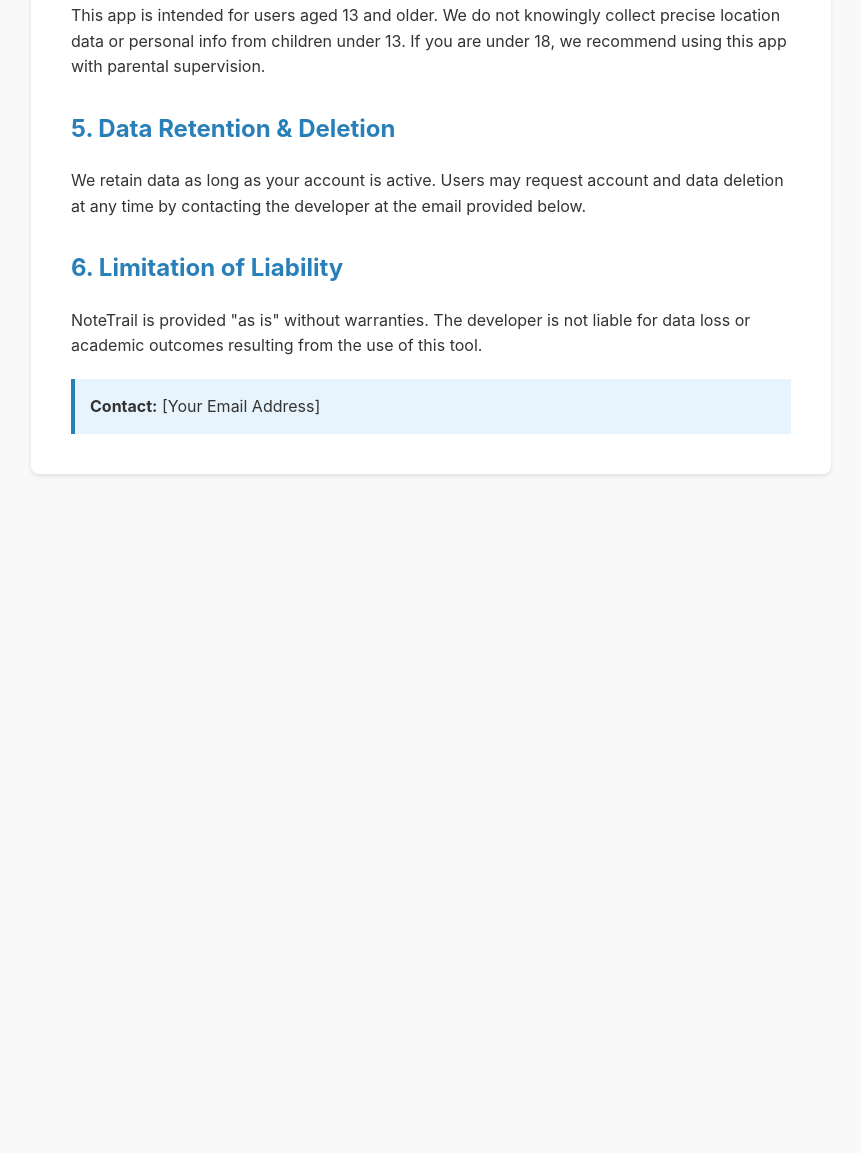
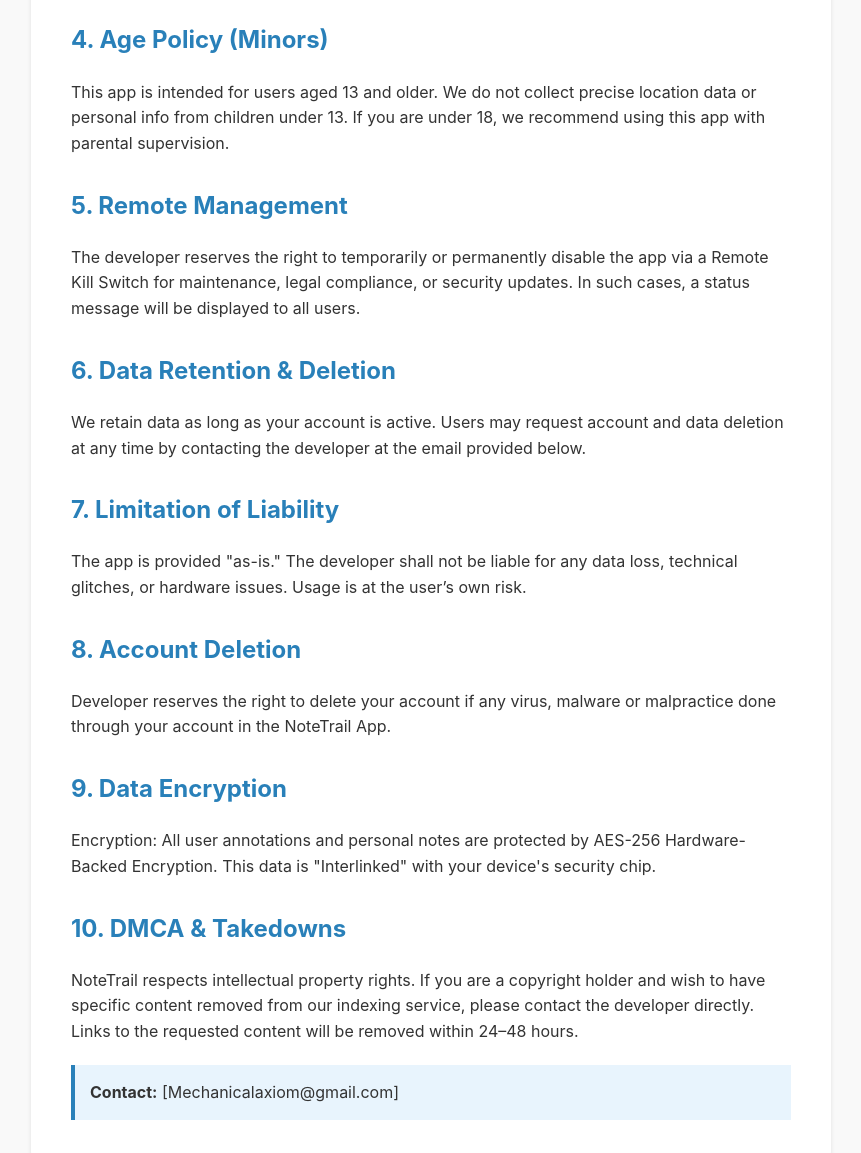
Before and after one commit to Hackeeeeee/Notetrail-legal, a plain HTML site: page index.html in a window 1280 px wide. Shown: the part 901-2054 px from the top of the page, without its empty margins (209-1070 px from the left). Before the commit the page ends 1415 px from the top, so only its background shows below. Drawn offline with Linux system fonts and the light colour scheme.

Commit message:
Revise privacy policy with additional sections
Updated privacy policy to include developer access, remote management, and data encryption details. Adjusted liability and account deletion sections for clarity.

```diff
--- a/index.html
+++ b/index.html
@@ -18,7 +18,8 @@
         <h1>Privacy Policy</h1>
         <p class="last-updated">Effective Date: May 14, 2026</p>
 
-        <p>NoteTrail ("the App") is developed as a non-commercial educational tool. This policy outlines our commitment to protecting user privacy, specifically for students preparing for IGCSE examinations.</p>
+        <p>NoteTrail ("the App") is developed as a non-commercial educational tool. This policy outlines our commitment to protecting user privacy, specifically for students preparing for IGCSE examinations.
+By downloading or using NoteTrail Application (NoteTrail), you agree to be bound by these terms. This app is an independent, non-commercial educational tool developed by a student for the (International General Certificate of Secondary Education (IGCSE) community.</p>
 
         <h2>1. Information Collection</h2>
         <p>We collect the following "Personal Information":</p>
@@ -29,22 +30,34 @@
         </ul>
 
         <h2>2. Use of Data</h2>
-        <p>Data is processed solely for <strong>App Functionality</strong>. This includes saving your progress, allowing cross-device sync, and sending mandatory developer communications (e.g., version lockdown alerts). We do not use your data for marketing or advertising.</p>
+        <p>Data is processed solely for <strong>App Functionality</strong>. This includes saving your progress, allowing cross-device sync, and sending mandatory developer communications (e.g., version lockdown alerts). We do not use your data for marketing or advertising.Developer Access: The developer cannot read your notes, view your drawings, or access your device files.</p>
 
         <h2>3. Third-Party Services</h2>
         <p>NoteTrail uses <strong>Google Firebase</strong> to provide backend services. Data is transferred and stored securely on Google’s servers. By using the app, you consent to Firebase's privacy practices.</p>
 
         <h2>4. Age Policy (Minors)</h2>
-        <p>This app is intended for users aged 13 and older. We do not knowingly collect precise location data or personal info from children under 13. If you are under 18, we recommend using this app with parental supervision.</p>
+        <p>This app is intended for users aged 13 and older. We do not collect precise location data or personal info from children under 13. If you are under 18, we recommend using this app with parental supervision.</p>
 
-        <h2>5. Data Retention & Deletion</h2>
+        <h2>5. Remote Management </h2>
+        <p>The developer reserves the right to temporarily or permanently disable the app via a Remote Kill Switch for maintenance, legal compliance, or security updates. In such cases, a status message will be displayed to all users.</p>
+
+        <h2>6. Data Retention & Deletion</h2>
         <p>We retain data as long as your account is active. Users may request account and data deletion at any time by contacting the developer at the email provided below.</p>
 
-        <h2>6. Limitation of Liability</h2>
-        <p>NoteTrail is provided "as is" without warranties. The developer is not liable for data loss or academic outcomes resulting from the use of this tool.</p>
+        <h2>7. Limitation of Liability</h2>
+        <p> The app is provided "as-is." The developer shall not be liable for any data loss, technical glitches, or hardware issues. Usage is at the user’s own risk.</p>
+
+        <h2>8. Account Deletion</h2>
+        <p> Developer reserves the right to delete your account if any virus, malware or malpractice done through your account in the NoteTrail App.</p>
+
+        <h2>9. Data Encryption</h2>
+        <p> Encryption: All user annotations and personal notes are protected by AES-256 Hardware-Backed Encryption. This data is "Interlinked" with your device's security chip.</p>
+
+        <h2>10. DMCA & Takedowns</h2>
+        <p> NoteTrail respects intellectual property rights. If you are a copyright holder and wish to have specific content removed from our indexing service, please contact the developer directly. Links to the requested content will be removed within 24–48 hours.</p>
 
         <div class="contact-box">
-            <strong>Contact:</strong> [Your Email Address]
+            <strong>Contact:</strong> [Mechanicalaxiom@gmail.com]
         </div>
     </div>
 </body>
```
